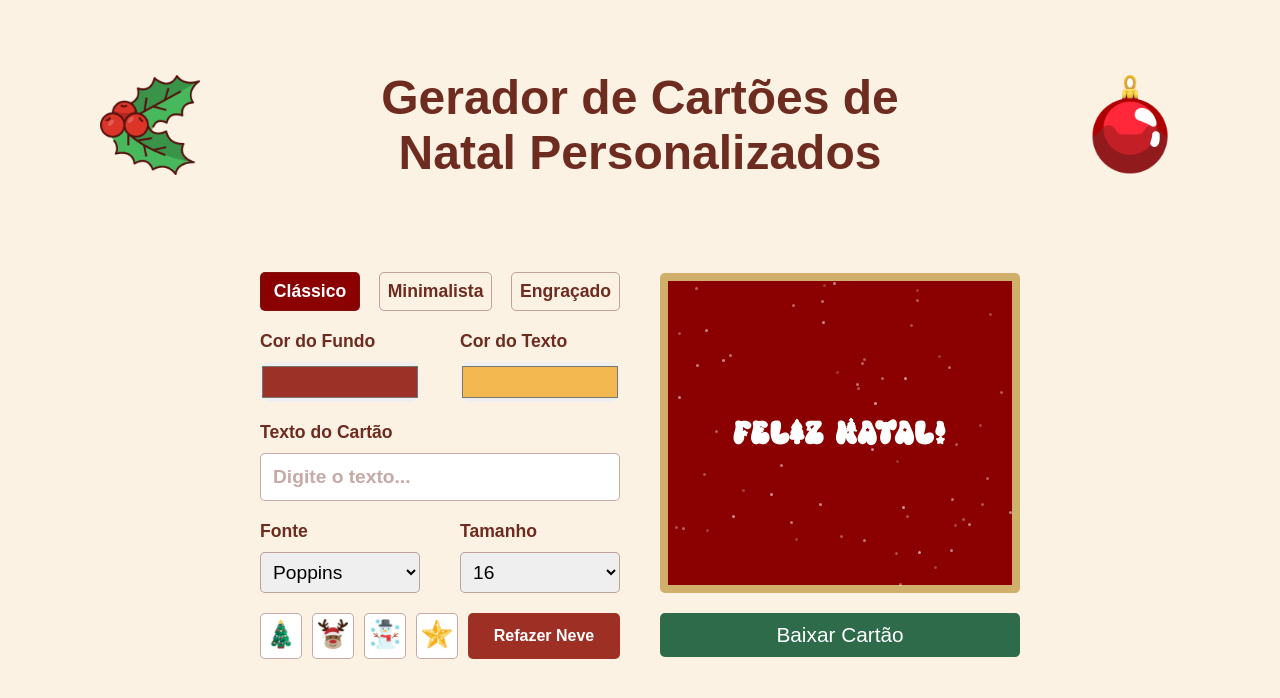
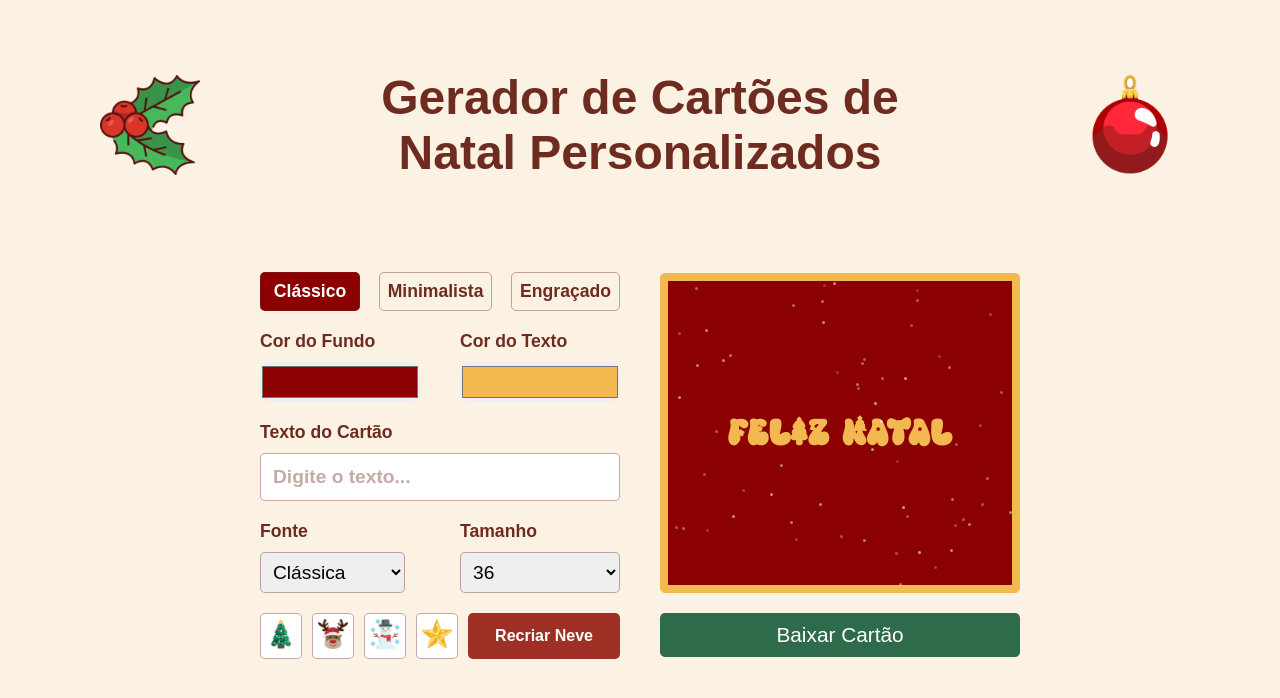
Before and after one commit to GRodrigues10/christmas-card-generator, a React (Vite) app: page / in a window 1280 px wide. Shown: the top 698 px of the page. Built offline with nearby package versions, Linux system fonts and the light colour scheme.

Commit message:
feat(app): permitir alterar fonte, tamanho e cores do cartão

```diff
--- a/src/components/header/Header.tsx
+++ b/src/components/header/Header.tsx
@@ -5,9 +5,9 @@ import { AppHeader } from "./Header.styled";
 function Header() {
   return (
     <AppHeader>
-      <img src={mistletoe} alt="Imagem decorativa de folha de natal" />
+      <a href="https://www.flaticon.com/free-icon/mistletoe_9120701?term=christmas+mistletoe&page=1&position=8&origin=search&related_id=9120701" target="_blank"><img src={mistletoe} alt="Imagem decorativa de folha de natal" /></a>
       <h1>Gerador de Cartões de Natal Personalizados</h1>
-      <img src={baulble} alt="Imagem decorativa de bola de natal" />
+      <a href="https://www.flaticon.com/free-icon/bauble_2286444?term=christmas+balls&page=1&position=7&origin=search&related_id=2286444" target="_blank"><img src={baulble} alt="Imagem decorativa de bola de natal" /></a>
     </AppHeader>
   );
 }
--- a/src/components/main/Main.styled.ts
+++ b/src/components/main/Main.styled.ts
@@ -1,5 +1,8 @@
 import styled from "styled-components";
-
+// interface Colors{
+//   bgColor:string,
+//   textColor: string
+// }
 export const AppMain = styled.main`
   width: 100%;
   height: 450px;
@@ -22,7 +25,6 @@ flex: 1;
     flex-direction: row;
     max-width: 800px;
     bottom: 40px !important;
-
   }
 
   @media screen and (min-width: 1200px) {
@@ -45,7 +47,6 @@ export const MainContentDisplay = styled.div`
 `;
 
 export const MainHeader = styled.div`
-
   display: flex;
   justify-content: space-between;
   width: 100%;
@@ -73,7 +74,6 @@ p {
     color: white;
   } */
   }
-
 
   @media screen and (min-width: 530px) {
   }
@@ -293,13 +293,14 @@ export const ClassicCard = styled.div`
   width: 100%;
   position: relative;
   bottom: 5px;
-  background-color: darkred;
+  /* background-color: darkred; */
+  background-color: var(--bg-color);
   max-width: 400px;
 
   .img {
     width: 100%;
     height: 100%;
-    border: 8px solid #cfaf6a;
+    border: 8px solid var(--text-color);
     border-radius: 5px;
     display: flex;
     flex-direction: column;
@@ -309,16 +310,16 @@ export const ClassicCard = styled.div`
     position: relative;
 
     h2 {
-      font-family: "ClassicFont", sans-serif;
-      color: #ffffff;
+        font-family: var(--font-family, sans-serif);
+      color: var(--text-color);
       letter-spacing: 1px;
       font-weight: bold;
-      font-size: 2rem;
+       font-size: var(--font-size);
 
       word-wrap: break-word;
       overflow-wrap: break-word;
       white-space: normal;
-      width: 90%;           /* limite de largura para quebrar linha */
+      width: 90%; /* limite de largura para quebrar linha */
       max-width: 100%;
     }
 
@@ -350,7 +351,6 @@ export const ClassicCard = styled.div`
   }
 `;
 
-
 export const MinimalCard = styled.div`
   /* display: none; */
   border-radius: 8px;
@@ -360,7 +360,7 @@ export const MinimalCard = styled.div`
   position: relative;
   bottom: 5px;
 
-  background-color: darkred;
+  background-color: var(--bg-color);
   .img {
     width: 100%;
     height: 100%;
@@ -372,11 +372,12 @@ export const MinimalCard = styled.div`
     position: relative;
 
     h2 {
-      font-family: Arial, Helvetica, sans-serif;
-      color: #ffffff;
+      font-family: var(--font-family, sans-serif);
+
+      color: var(--text-color);
       letter-spacing: 1px;
       font-weight: bold;
-      font-size: 2.5rem;
+       font-size: var(--font-size);
       word-wrap: break-word;
       overflow-wrap: break-word;
       white-space: normal;
@@ -427,11 +428,12 @@ export const FunnyCard = styled.div`
   position: relative;
   bottom: 5px;
 
-  background: #aeefff;
+  /* background: #aeefff; */
+    background-color: var(--bg-color);
   .img {
     width: 100%;
     height: 100%;
-    border: 5px dashed #00b1f1ff;
+    border: 5px dashed var(--text-color);
     border-radius: 5px;
     display: flex;
     align-items: center;
@@ -439,11 +441,12 @@ export const FunnyCard = styled.div`
     position: relative;
 
     h2 {
-      font-family: "FunnyFont";
-      color: #143f6bff;
+              font-family: var(--font-family, sans-serif);
+
+      color: var(--text-color);
       letter-spacing: 1px;
       font-weight: bold;
-      font-size: 2rem;
+      font-size: var(--font-size);
 
       word-wrap: break-word;
       overflow-wrap: break-word;
@@ -455,12 +458,12 @@ export const FunnyCard = styled.div`
     }
 
     img {
-      height: 40px;
+      height: 70px;
       align-self: flex-start;
       justify-items: center;
       position: absolute;
-      top: 10px;
-      left: 0;
+      top: 30px;
+
     }
 
     .snow {
--- a/src/components/main/Main.tsx
+++ b/src/components/main/Main.tsx
@@ -22,15 +22,47 @@ import snowman from "../../assets/snowman.png";
 import star from "../../assets/star.png";
 import reindeer from "../../assets/reindeer.png";
 import { useState } from "react";
+import { useFontSize } from "../../hooks/usefontSize";
+import { useFont } from "../../hooks/useFontFamily";
 
-type CardType = "classico" | "minimalista" | "engracado";
+export type CardType = "classico" | "minimalista" | "engracado";
+
+export type FontFamily =
+  | "ClassicFont"
+  | "MinimalFont"
+  | "FunnyFont"
+  | "serif"
+  | "sans-serif"
+  | "monospace"
+  | "cursive"
+  | "fantasy"
+  | "Verdana"
+  | "Georgia"
+  | "Courier New";
+
+type CSSVars = React.CSSProperties & {
+  "--bg-color"?: string;
+  "--text-color"?: string;
+  "--font-size"?: string;
+  "--font-family"?: string;
+};
 
 function Main() {
-  const [text, setText] = useState("Feliz Natal!");
+  const [text, setText] = useState("Feliz Natal");
   const [sectionCard, setSectionCard] = useState<CardType>("classico");
-  const [changeBackgroundColor, setChangeBackgroundColor] = useState("#9C3227");
+  const [changeBackgroundColor, setChangeBackgroundColor] = useState("#8B0000");
   const [changeTextColor, setChangeTextColor] = useState("#F3B950");
   const [snowDots, setSnowDots] = useState(generateSnowDots());
+  const { fontSize, changeFontSize } = useFontSize(36);
+
+  const { font, changeFontByCard, changeFontManually } = useFont(sectionCard);
+
+  const cardStyle: CSSVars = {
+    "--bg-color": changeBackgroundColor,
+    "--text-color": changeTextColor,
+    "--font-size": `${fontSize}px`,
+    "--font-family": font,
+  };
 
   function generateSnowDots(amount = 60) {
     return Array.from({ length: amount }).map(() => ({
@@ -42,8 +74,8 @@ function Main() {
 
   function changeSection(cardType: CardType) {
     setSectionCard(cardType);
+    changeFontByCard(cardType);
   }
-
 
   const cards: CardType[] = ["classico", "minimalista", "engracado"];
 
@@ -71,7 +103,7 @@ function Main() {
             <p>Cor do Fundo</p>
             <input
               type="color"
-              value={changeBackgroundColor}
+              defaultValue={changeBackgroundColor}
               onChange={(e) => setChangeBackgroundColor(e.target.value)}
             />
           </BackgroundColorDisplay>
@@ -80,7 +112,7 @@ function Main() {
             <p>Cor do Texto</p>
             <input
               type="color"
-              value={changeTextColor}
+              defaultValue={changeTextColor}
               onChange={(e) => setChangeTextColor(e.target.value)}
             />
           </TextColorDisplay>
@@ -99,27 +131,43 @@ function Main() {
         <FontDisplay>
           <FontTypeDisplay>
             <p>Fonte</p>
-            <select>
-              <option value="Poppins">Poppins</option>
-              <option value="Roboto">Roboto</option>
-              <option value="Montserrat">Montserrat</option>
-              <option value="Playfair Display">Playfair Display</option>
-              <option value="Lobster">Lobster</option>
-              <option value="Pacifico">Pacifico</option>
-              <option value="Dancing Script">Dancing Script</option>
+            <select
+              value={font}
+              onChange={(e) => changeFontManually(e.target.value as FontFamily)}
+            >
+              <option value="ClassicFont">Clássica</option>
+              <option value="MinimalFont">Minimalista</option>
+              <option value="FunnyFont">Engraçada</option>
+              <option value="serif">Serif</option>
+              <option value="sans-serif">Sans-Serif</option>
+              <option value="cursive">Cursive</option>
+              <option value="monospace">Monospace</option>
+              <option value="fantasy">Fantasy</option>
+              <option value="Verdana">Verdana</option>
+              <option value="Georgia">Georgia</option>
+              <option value="Courier New">Courier New</option>
             </select>
           </FontTypeDisplay>
 
           <FontSizeDisplay>
             <p>Tamanho</p>
-            <select>
-              <option value="16">16</option>
-              <option value="18">18</option>
-              <option value="20">20</option>
-              <option value="22">22</option>
-              <option value="24">24</option>
-              <option value="26">26</option>
-              <option value="28">28</option>
+            <select
+              value={fontSize}
+              onChange={(e) => changeFontSize(Number(e.target.value))}
+            >
+              <option value={16}>16</option>
+              <option value={18}>18</option>
+              <option value={20}>20</option>
+              <option value={22}>22</option>
+              <option value={24}>24</option>
+              <option value={26}>26</option>
+              <option value={28}>28</option>
+              <option value={30}>30</option>
+              <option value={32}>32</option>
+              <option value={34}>34</option>
+              <option value={36}>36</option>
+              <option value={38}>38</option>
+              <option value={40}>40</option>
             </select>
           </FontSizeDisplay>
         </FontDisplay>
@@ -142,14 +190,14 @@ function Main() {
           </ImgDisplay>
 
           <button onClick={() => setSnowDots(generateSnowDots())}>
-            Refazer Neve
+            Recriar Neve
           </button>
         </IconsDisplay>
       </MainContentDisplay>
 
       <MainContentPreview>
         {sectionCard === "classico" && (
-          <ClassicCard>
+          <ClassicCard style={cardStyle}>
             <div className="img">
               <div className="snow">
                 {snowDots.map((dot, i) => (
@@ -169,7 +217,7 @@ function Main() {
         )}
 
         {sectionCard === "minimalista" && (
-          <MinimalCard>
+          <MinimalCard style={cardStyle}>
             <div className="img">
               <h2>{text}</h2>
             </div>
@@ -177,8 +225,9 @@ function Main() {
         )}
 
         {sectionCard === "engracado" && (
-          <FunnyCard>
+          <FunnyCard style={cardStyle}>
             <div className="img">
+              <img src={reindeer} alt="Imagem de Rena de Natal" />
               <h2>{text}</h2>
             </div>
           </FunnyCard>
--- /dev/null
+++ b/src/constants/defaultFontByCard.ts
@@ -0,0 +1,8 @@
+import type { CardType } from "../components/main/Main";
+import type { FontFamily } from "../components/main/Main";
+
+export const defaultFontByCard: Record<CardType, FontFamily> = {
+  classico: "ClassicFont",
+  minimalista: "MinimalFont",
+  engracado: "FunnyFont",
+};
--- /dev/null
+++ b/src/hooks/useFontFamily.ts
@@ -0,0 +1,24 @@
+import { useState } from "react";
+import type { FontFamily } from "../components/main/Main";
+import type { CardType } from "../components/main/Main";
+import { defaultFontByCard } from "../constants/defaultFontByCard";
+
+export function useFont(initialCard: CardType) {
+  const [font, setFont] = useState<FontFamily>(
+    defaultFontByCard[initialCard]
+  );
+
+  function changeFontByCard(card: CardType) {
+    setFont(defaultFontByCard[card]);
+  }
+
+  function changeFontManually(font: FontFamily) {
+    setFont(font);
+  }
+
+  return {
+    font,
+    changeFontByCard,
+    changeFontManually,
+  };
+}
--- /dev/null
+++ b/src/hooks/usefontSize.ts
@@ -0,0 +1,15 @@
+import { useState } from "react";
+
+export function useFontSize(initialSize=36){
+    const [fontSize, setFontSize] = useState<number>(initialSize);
+
+    function changeFontSize(size:number){
+        setFontSize(size);
+    }
+
+    return{
+        fontSize,
+        changeFontSize
+    }
+
+}
--- /dev/null
+++ b/src/types/card.ts
@@ -0,0 +1 @@
+// export type CardType = "classico" | "minimalista" | "engracado";
```
Lines whose indentation alone changed are shown as unchanged.
